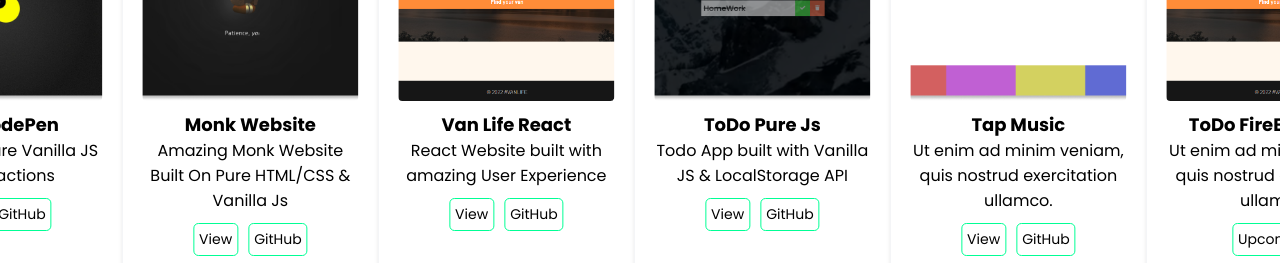
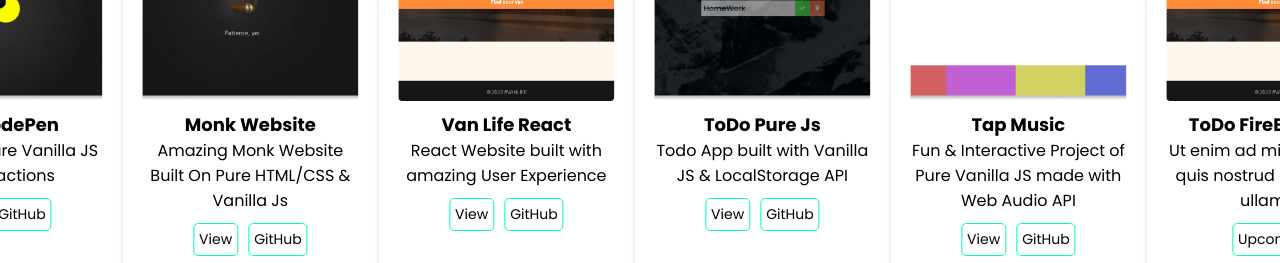
Before and after one commit to Kapil-Vasanth/react-portfolio, a React (Vite) app: page / in a window 1280 px wide. Shown: the part 1820-2083 px from the top of the page. Built offline with nearby package versions, Linux system fonts and the light colour scheme.

Commit message:
Update Tap Music Project

```diff
--- a/src/components/Projects.jsx
+++ b/src/components/Projects.jsx
@@ -45,10 +45,10 @@ const Projects = () => {
     },
     {
       title: 'Tap Music',
-      description: 'Ut enim ad minim veniam, quis nostrud exercitation ullamco.',
+      description: 'Fun & Interactive Project of Pure Vanilla JS made with Web Audio API ',
       imageUrl: `${project4Image}`,
-      demoUrl: 'https://example.com/project2',
-      githubUrl: 'https://github.com/example/project2',
+      demoUrl: 'https://pixtio-music.netlify.app/',
+      githubUrl: 'https://github.com/Kapil-Vasanth/projects/tree/main/tapMusic',
     },
     {
       title: 'ToDo FireBase App',
```
